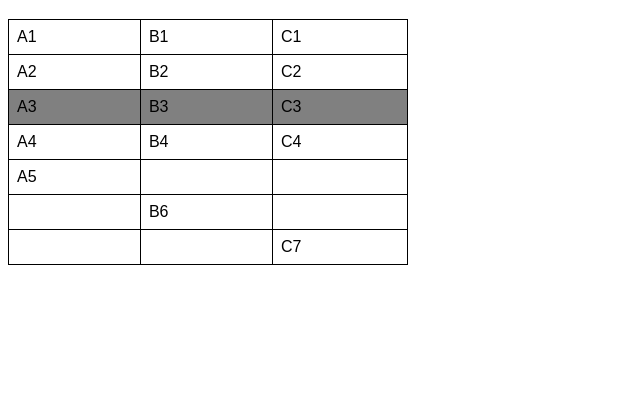
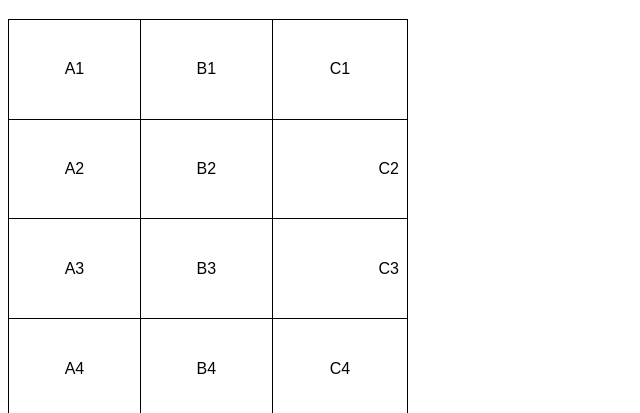
Before and after one commit to Rod-cardoso/html-css, a plain HTML site: page exercicios/ex023/tabela001.html in a window 1280 px wide. Shown: the part 61-474 px from the top of the page, without its empty margins (0-640 px from the left). Drawn offline with Linux system fonts and the light colour scheme.

Commit message:
criei tabela 001

```diff
--- a/exercicios/ex023/tabela001.html
+++ b/exercicios/ex023/tabela001.html
@@ -14,19 +14,18 @@
         table {
             width: 400px;
             border-collapse: collapse;
-        }
-
-        tr.linha {
-            background-color: gray;
-        }
-        td.teste:hover{
-            background-color: yellowgreen;
-            transition: 0.3s;
+            height: 400px;
         }
 
         td {
             padding: 8px;
             border: 1px solid black;
+            text-align: center;
+            vertical-align: middle;
+        }
+
+        .numero{
+            text-align: right;
         }
     </style>
 </head>
@@ -48,34 +47,18 @@
         <tr>
             <td>A2</td>
             <td>B2</td>
-            <td>C2</td>
+            <td class="numero">C2</td>
         </tr>
-        <tr class="linha">
-            <td class="teste">A3</td>
-            <td class="teste">B3</td>
-            <td class="teste">C3</td>
+        <tr>
+            <td>A3</td>
+            <td>B3</td>
+            <td class="numero">C3</td>
         </tr>
         <tr>
             <td>A4</td>
             <td>B4</td>
             <td>C4</td>
-        </tr>
-        <tr>
-            <td>A5</td>
-            <td></td>
-            <td></td>
-        </tr>
-        <tr>
-            <td></td>
-            <td>B6</td>
-            <td></td>
-        </tr>
-        <tr>
 
-            <td></td>
-            <td></td>
-            <td>C7</td>
-        </tr>
     </table>
 
 </body>
```
